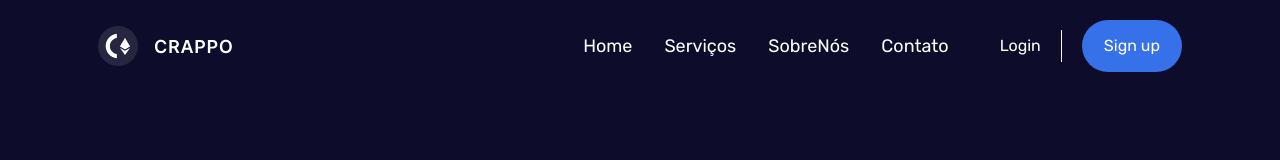
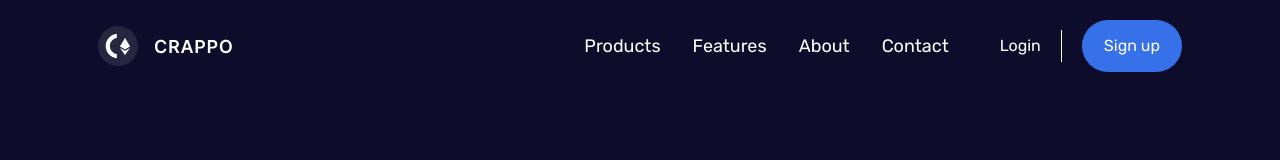
Before and after one commit to Gondrak08/crappo-website, a React (Create React App) app: page / in a window 1280 px wide. Shown: the top 160 px of the page. Built offline with nearby package versions, Linux system fonts and the light colour scheme.

Commit message:
links corrections

```diff
--- a/src/containers/Footer.js
+++ b/src/containers/Footer.js
@@ -18,7 +18,7 @@ const Footer = () => {
                 <div className="quickLinks flex flex-col gap-[20px] ">
                     <span className="text-[20px] text-crawhite" >Quick Link</span>
                     <ul className="">
-                        {['Home', 'Products', 'About', 'Features', 'Contact'].map(links => (
+                            {["Products", "Features", "About", "Contact"].map(links => (
                             <li className="text-[#F2F2F2] my-1 hover:text-crabluelight pointer" ><a href="http://" target="_blank" rel="noopener noreferrer">
                                 {links}
                             </a></li>
--- a/src/containers/Navbar.js
+++ b/src/containers/Navbar.js
@@ -23,7 +23,7 @@ const Navbar = () => {
 
                 <div className="flex justify-between  gap-[35px]">
                     <ul className="text-white  md:flex hidden list-none flex-row justify-between items-center flex-initial text-[18px]">
-                        {["Home", "Serviços", "SobreNós", "Contato"].map((item, index) => (
+                        {["Products", "Features", "About", "Contact"].map((item, index) => (
                             <NavLiks key={item + index} title={item} props="hover:text-crabluelight" />
                         ))}
 
```
